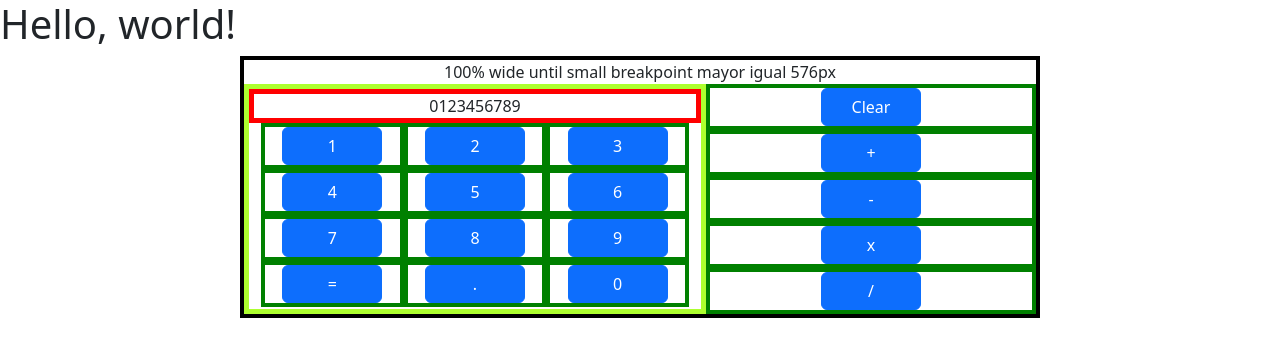
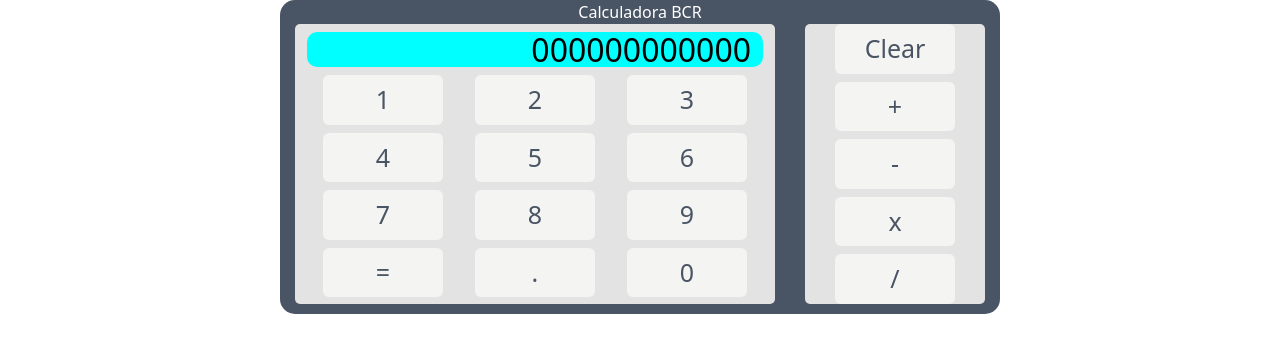
Before and after one commit to Corb2346/CalculadoraBCRGENMX, a plain HTML site: page calculadoraBcr.html in a window 1280 px wide. Drawn offline with nearby package versions, Linux system fonts and the light colour scheme.

Commit message:
feat:color added

```diff
--- a/calculadoraBcr.css
+++ b/calculadoraBcr.css
@@ -1,29 +1,48 @@
+
+
 .main{
-    border: 4px solid black;
-    max-width: 800px;
+    /* border: 4px solid black; */
+    border-radius: 15px;
+    max-width: 720px;
+    background-color: #495464;
+    padding-bottom: 10px;
 }
 
 .screen{
-    border: 5px solid greenyellow;
-}
+   /*  border: 5px solid greenyellow; */
+    background-color: #e3e3e3;
+    border-radius: 5px;
 
-.centerContainer{
-    border: 5px solid purple;
 }
 
 .col{
-    border: 4px solid green;
-
+    /* border: 4px solid green; */
+    /*background-color: #b4b4b4;*/
+    border-radius: 5px;
 }
 
-.col-9{
-    border: 4px dotted blue;
+.display{
+    background-color: aqua;
+    height: 35px;
+    color: black;
+    font-size:xx-large;
+    text-align: center;
+    border-radius: 10px;
+    display: flex;
+    align-items: center;
+    justify-content: end;
 }
 
-.col-3{
-    border: 4px dotted darkblue;
+.btn-light{
+    max-width: 150px;
+    width: 120px;
+    background-color: #F4F4F2;
+    color:  #495464;
+    font-size:25px;
+    border: none;
 }
 
-.btn-primary{
-    width: 100px;
+.operations{
+    background-color: #e3e3e3;
+    border-radius: 5px;
 }
--- a/calculadoraBcr.html
+++ b/calculadoraBcr.html
@@ -11,57 +11,58 @@
 </head>
 
 <body>
-    <h1>Hello, world!</h1>
 
-    <div class="container-sm text-center main ">100% wide until small breakpoint mayor igual 576px
+    <div class="container-sm text-center main " style="color: white;">Calculadora BCR
 
-        <div class="row"> <!-- screen container -->
-            <div class="col-md-7  screen ">
-                <div class="row">
+        <div class="row row-cols-8 justify-content-around  gy-2 "> <!-- screen container -->
 
-                    <div class="container-sm" style="border: 5px solid red;">0123456789</div>
+            <div class="col-md-8 col-sm-11 screen">
+                <div class="row  ">
 
+                    <div class="row-sm-12 gy-2  ">
+                    <div class="container-sm display ">000000000000</div>
+                </div>
                     <!-- buttons container -->
-                    <div class="container-sm">
-                        <div class="container-sm buttons ">
+                    <div class="container-sm- gy-2 ">
+                        <div class="container buttons ">
 
-                            <div class="row  row-cols-3 ">
+                            <div class="row  row-cols-sm-3 gy-2 ">
 
-                                <div class="col">
-                                    <button type="button" class="btn btn-primary">1 </button>
+                                <div class="col"> <!-- ver como espaciar los grids horizontales -->
+                                    <button type="button" class="btn btn-light">1 </button>
                                 </div>
                                 <div class="col">
-                                    <button type="button" class="btn btn-primary">2</button>
+                                    <button type="button" class="btn btn-light">2</button>
                                 </div>
                                 <div class="col">
-                                    <button type="button" class="btn btn-primary">3</button>
+                                    <button type="button" class="btn btn-light">3</button>
                                 </div>
                                 <div class="col">
-                                    <button type="button" class="btn btn-primary">4</button>
+                                    <button type="button" class="btn btn-light">4</button>
                                 </div>
                                 <div class="col">
-                                    <button type="button" class="btn btn-primary">5</button>
+                                    <button type="button" class="btn btn-light">5</button>
                                 </div>
                                 <div class="col">
-                                    <button type="button" class="btn btn-primary">6</button>
+                                    <button type="button" class="btn btn-light">6</button>
                                 </div>
                                 <div class="col">
-                                    <button type="button" class="btn btn-primary">7</button>
+                                    <button type="button" class="btn btn-light">7</button>
                                 </div>
                                 <div class="col">
-                                    <button type="button" class="btn btn-primary">8</button>
+                                    <button type="button" class="btn btn-light">8</button>
                                 </div>
                                 <div class="col">
-                                    <button type="button" class="btn btn-primary">9</button>
+                                    <button type="button" class="btn btn-light">9</button>
                                 </div>
                                 <div class="col">
-                                    <button type="button" class="btn btn-primary">=</button>
+                                    <button type="button" class="btn btn-light">=</button>
                                 </div>
                                 <div class="col">
-                                    <button type="button" class="btn btn-primary">.</button>
+                                    <button type="button" class="btn btn-light">.</button>
                                 </div>
                                 <div class="col">
-                                    <button type="button" class="btn btn-primary">0</button>
+                                    <button type="button" class="btn btn-light">0</button>
                                 </div>
 
                             </div>
@@ -72,29 +73,29 @@
             </div>
 
             <!-- body container -->
-            <div class="col-md-5 ">
+            <div class="col-md-3 col-sm-11  gy-2">
 
                 <!-- body container row-->
                 <div class="row ">
                     <!-- operators container -->
-                    <div class="container-sm">
+                    <div class="container-sm operations">
 
-                        <div class="row row-cols-xl-1 row-cols-md-1 row-cols-sm-2 justify-content-sm-center">
+                        <div class="row row-cols-xl-1 row-cols-md-1 row-cols-sm-4 justify-content-sm-center gy-2">
 
-                            <div class="col">
-                                <button type="button" class="btn btn-primary">Clear</button>
+                            <div class="col ">
+                                <button type="button" class="btn btn-light">Clear</button>
                             </div>
                             <div class="col">
-                                <button type="button" class="btn btn-primary">+</button>
+                                <button type="button" class="btn btn-light">+</button>
                             </div>
                             <div class="col">
-                                <button type="button" class="btn btn-primary">-</button>
+                                <button type="button" class="btn btn-light">-</button>
                             </div>
                             <div class="col">
-                                <button type="button" class="btn btn-primary">x</button>
+                                <button type="button" class="btn btn-light">x</button>
                             </div>
                             <div class="col">
-                                <button type="button" class="btn btn-primary">/</button>
+                                <button type="button" class="btn btn-light">/</button>
                             </div>
                         </div>
                     </div>
```
